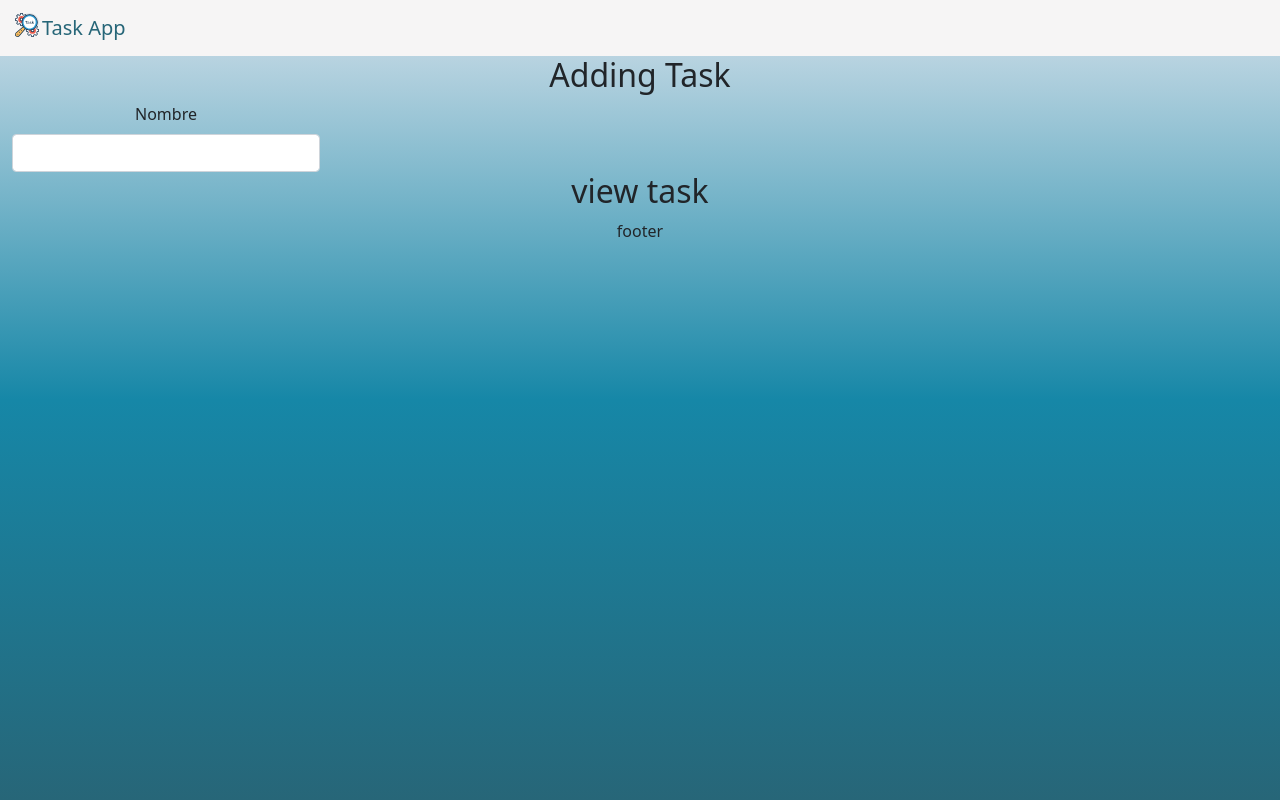
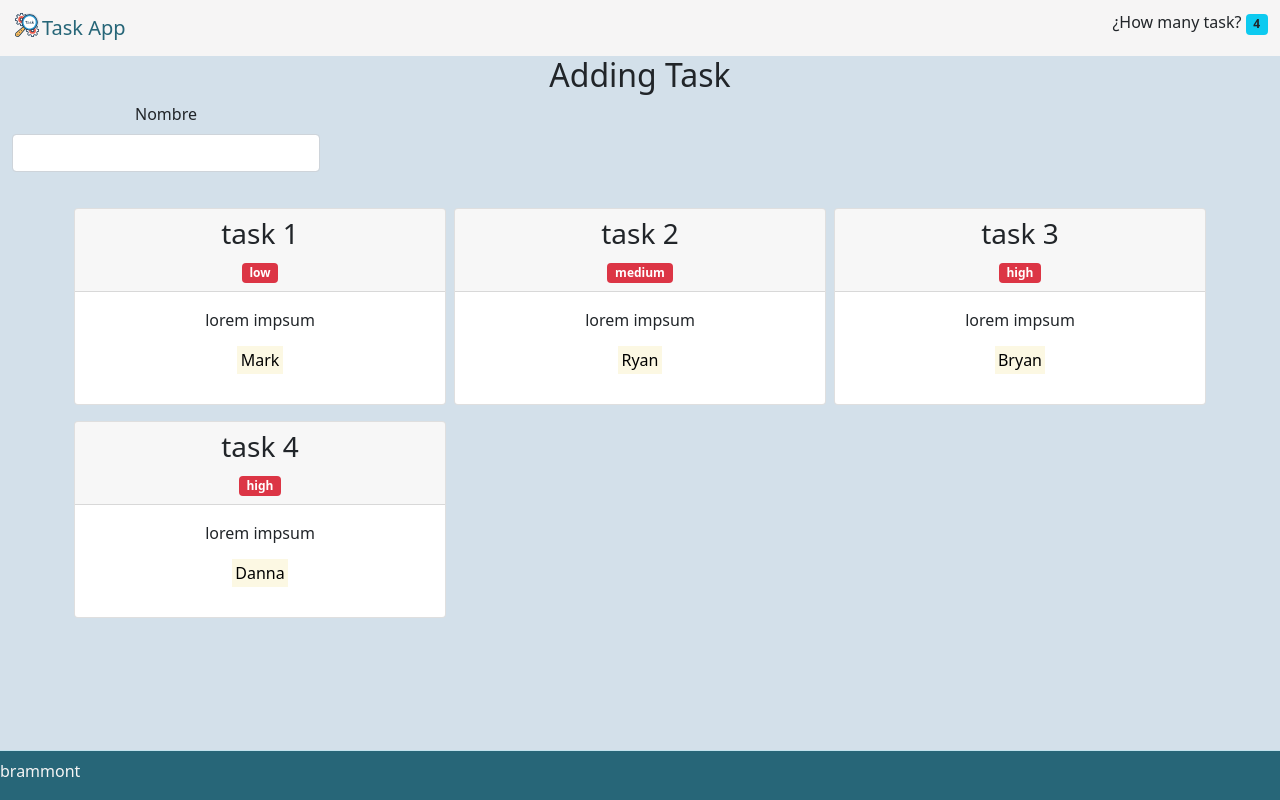
Before and after one commit to brammont/React-taskApp, a React (Create React App) app: page / in a window 1280 px wide. Built offline with nearby package versions, Linux system fonts and the light colour scheme.

Commit message:
adding view task

```diff
--- a/src/App.css
+++ b/src/App.css
@@ -1,3 +1,10 @@
 .App {
   text-align: center;
 }
+
+#App-footer{
+  background: #276678;
+  color: #f6f5f5;
+  border-top: 1px solid #c1e1ec;
+  height: 50px;
+}
--- a/src/App.js
+++ b/src/App.js
@@ -15,8 +15,8 @@ function App() {
         <section>
           <ViewTask />
         </section>
-        <footer>
-        footer
+        <footer id="App-footer" className="navbar fixed-bottom">
+          <p>brammont</p>
       </footer>
       </div>
 
--- a/src/components/AddingTask.js
+++ b/src/components/AddingTask.js
@@ -1,8 +1,14 @@
 import React, {Component} from 'react';
-
+import { todos } from '../todos.json';
 class AddingTask extends Component{
+    constructor(){
+        super();
+        this.state ={
+            datos: todos
+        }
+    }
     render(){
-
+        var datlength = this.state.datos.length;
         return(
             <div className="container-fluid">
                 <div className="row">
@@ -13,6 +19,7 @@ class AddingTask extends Component{
                             <label for="validationDefault01" className="form-label">Nombre</label>
                             <input type="text" class="form-control" id="validationDefault01" required />
                             </div>
+
                         </form>
                     </div>
                 </div>
--- a/src/components/Navigation.js
+++ b/src/components/Navigation.js
@@ -12,7 +12,7 @@ class Navigation extends Component{
     }
 
     render(){
-
+        var dataleght = this.state.dat.length;
         return(
             <nav class="navbar">
                 <div class="container-fluid">
@@ -20,6 +20,7 @@ class Navigation extends Component{
                     <img src={brandImage} width="30" height="24" className="d-inline-block align-top" />
                     {this.props.title }
                     </a>
+                    <h6>¿How many task? <span class="badge bg-info text-dark">{dataleght}</span></h6>
                 </div>
             </nav>
         )
--- a/src/components/ViewTask.js
+++ b/src/components/ViewTask.js
@@ -1,18 +1,37 @@
 import React, {Component} from 'react';
-
+import { todos } from '../todos.json';
 class   ViewTask extends Component{
+    constructor(){
+        super();
+        this.state ={
+            datos: todos
+        }
+    }
     render(){
 
-        return(
-            <div className="container-fluid">
-                <div className="row">
-                    <div className="col">
-                        <h2 className="h2">view task</h2>
+        const cardTask = this.state.datos.map((datos,i)=>{
+            return(
+                <div className="col-md-4 col-4 p-1">
+                    <div className="card mt-2">
+                    <div className="card-header">
+                        <h3>
+                        {datos.title}
+                        </h3>
+                        <span class="badge bg-danger ml-2">{datos.priority}</span>
+                    </div>
+                    <div className="card-body">
+                        <p className="p">{datos.description}</p>
+                        <p className="p"> <mark>{datos.responsible}</mark></p>
                     </div>
                 </div>
+                </div>
+            )
+        })
+        return(
+            <div className="container">
+                <div className="row mt-4">
+                    {cardTask}
+                </div>
             </div>
-        )
-    }
-
-}
+        )}}
 export default ViewTask;
--- a/src/index.css
+++ b/src/index.css
@@ -3,8 +3,5 @@ html,body {
   height: 100%;
   margin: 0;
   padding: 0;
-  background: #276678;  /* fallback for old browsers */
-background: -webkit-linear-gradient(to bottom, #d3e0ea, #1687a7, #276678);  /* Chrome 10-25, Safari 5.1-6 */
-background: linear-gradient(to bottom, #d3e0ea, #1687a7, #276678); /* W3C, IE 10+/ Edge, Firefox 16+, Chrome 26+, Opera 12+, Safari 7+ */
-
+  background: #d3e0ea;
 }
--- a/src/todos.json
+++ b/src/todos.json
@@ -17,6 +17,12 @@
             "responsible": "Bryan",
             "description":"lorem impsum",
             "priority":"high"
+        },
+        {
+            "title": "task 4",
+            "responsible": "Danna",
+            "description":"lorem impsum",
+            "priority":"high"
         }
 
     ]
```
